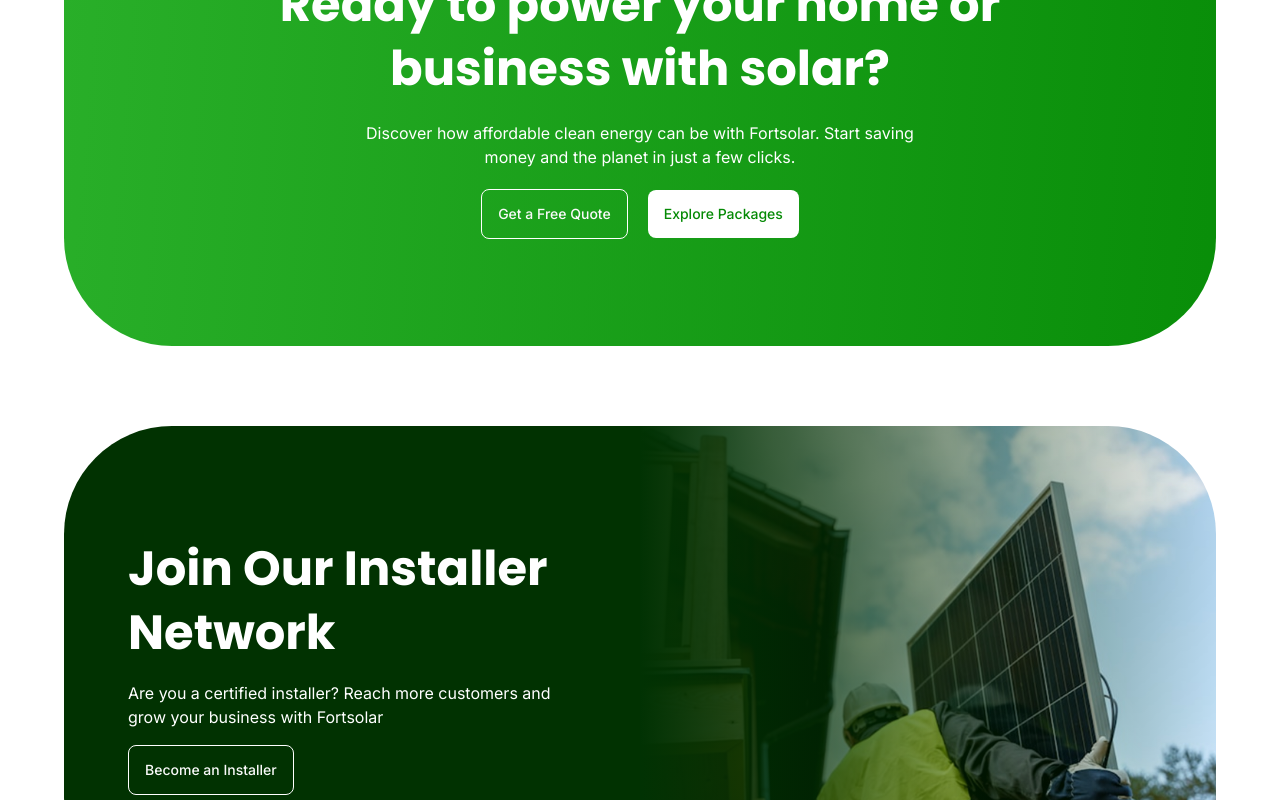
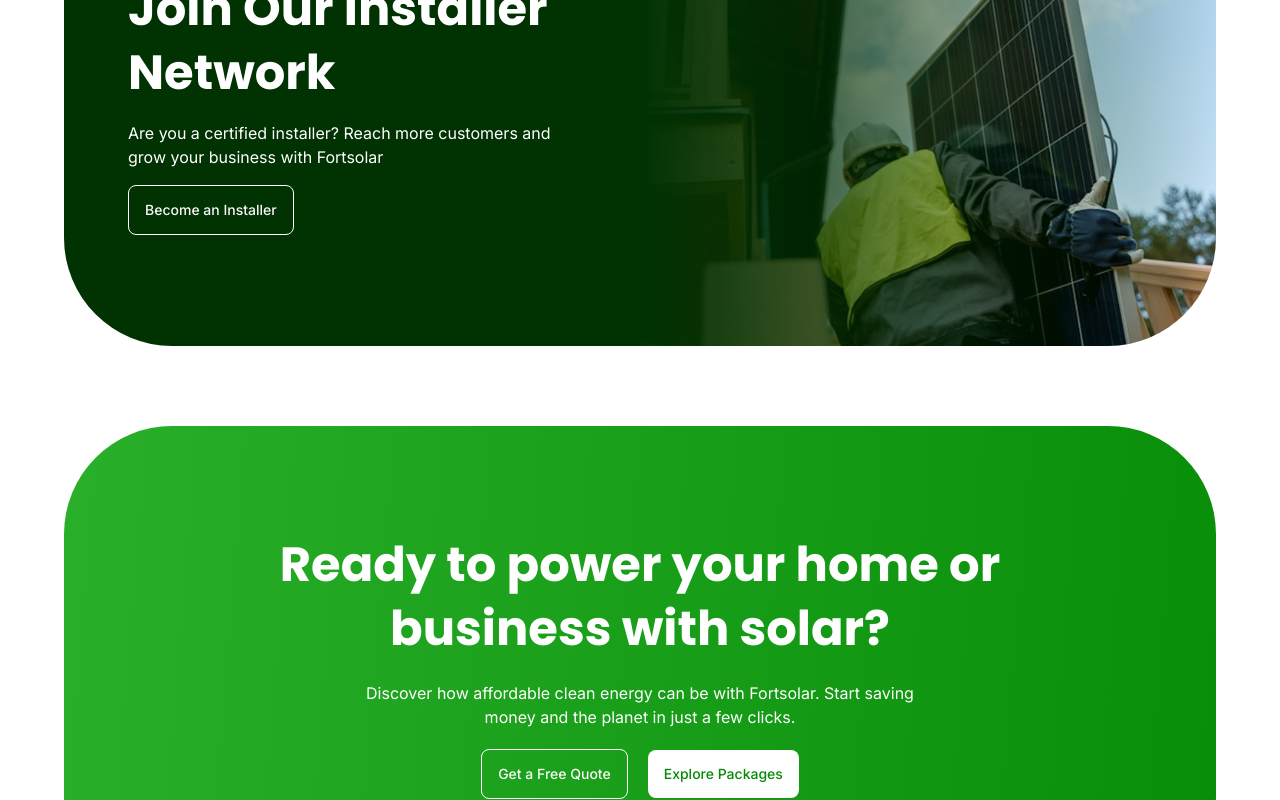
Before and after one commit to fort-solar/staging-landing-clone, a Next.js app: page /home in a window 1280 px wide. Shown: the part 6160-6960 px from the top of the page. Built offline with nearby package versions, Linux system fonts and the light colour scheme; no server answers.

Commit message:
arrangement change for call to action 2 to come before call to action 1

```diff
--- a/app/(main)/home/page.tsx
+++ b/app/(main)/home/page.tsx
@@ -42,9 +42,8 @@ export default function Home() {
       <HomeBrands />
       <Testimonials />
       <Blog />
+      <CallToActionTwo />
       <CallToActionOne />
-
-      <CallToActionTwo />
       <Faq />
       <Newsletter />
       <Footer />
```
